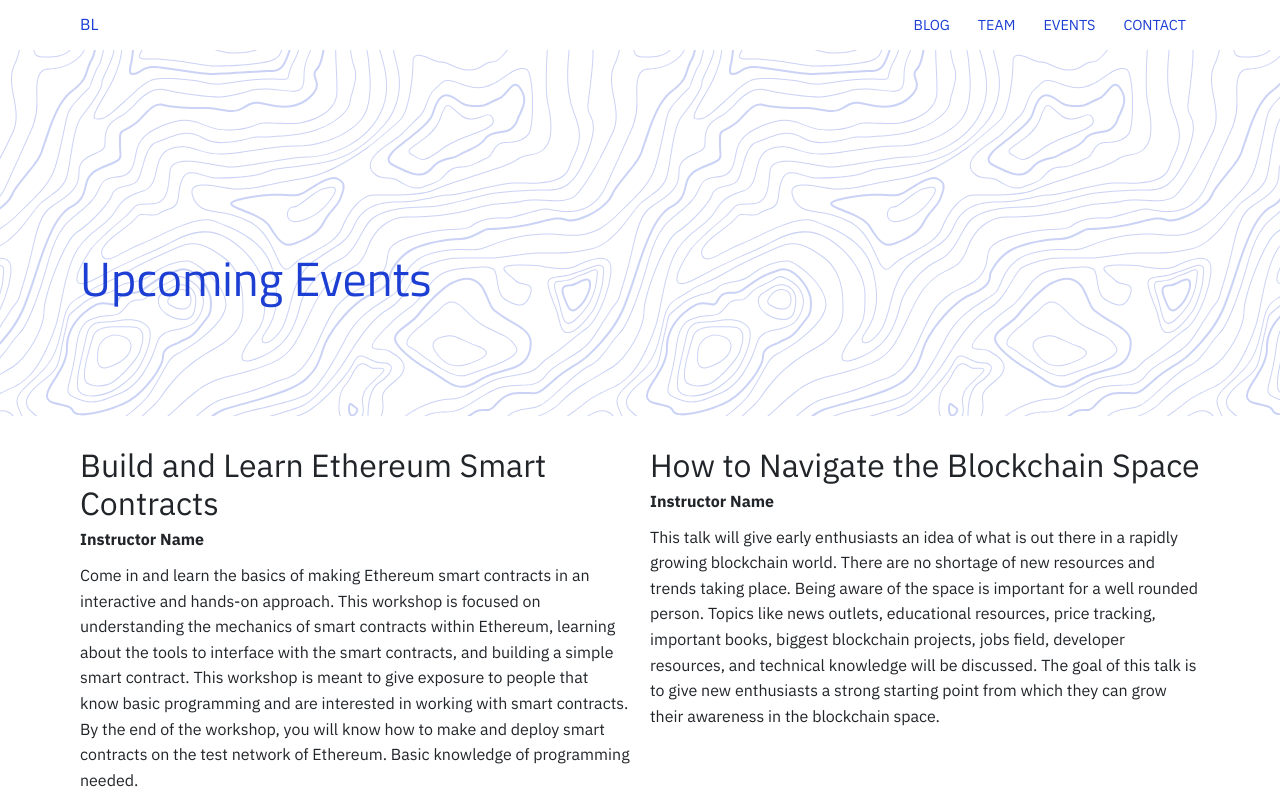
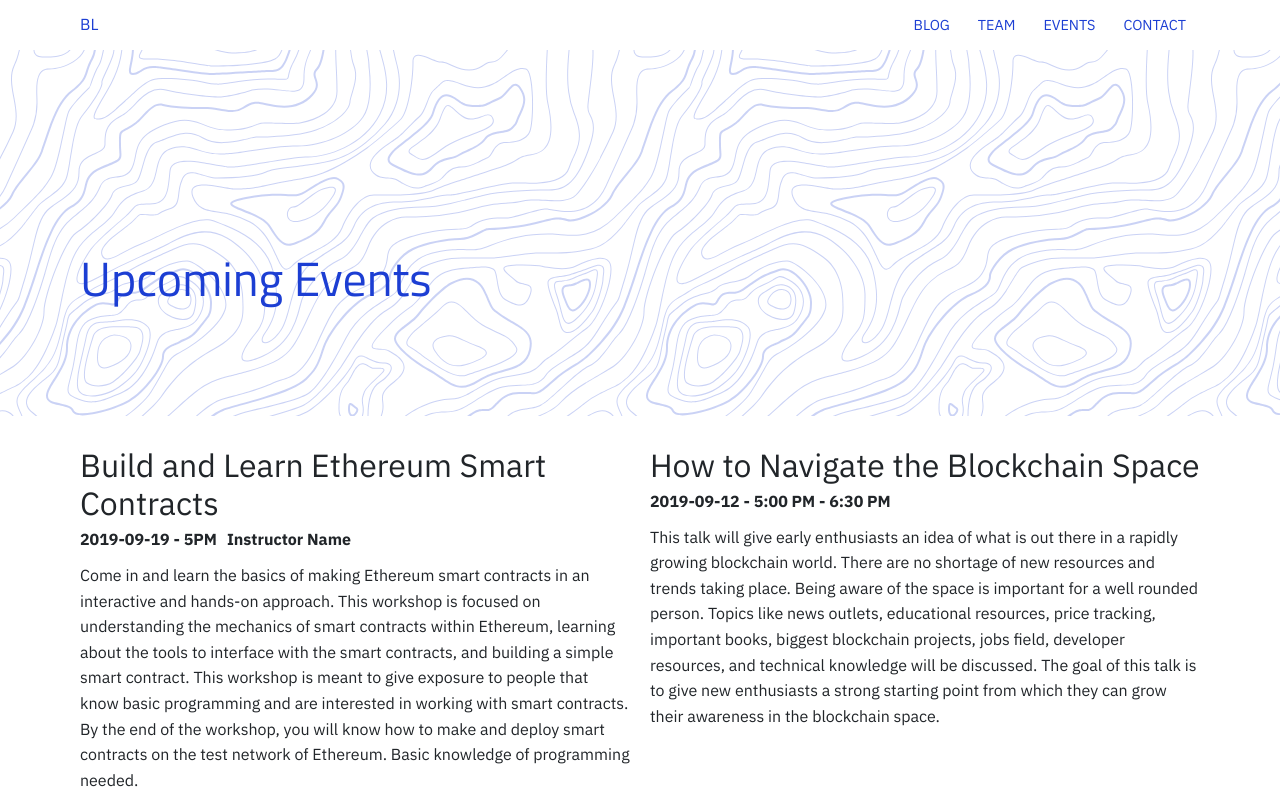
Before and after one commit to AdvaithD/BlockLegion, a Gatsby site: page /events in a window 1280 px wide. Shown: the top 812 px of the page. Built offline with nearby package versions, Linux system fonts and the light colour scheme; Gatsby itself is replaced by a stand-in of ours.

Commit message:
events date and time added

```diff
--- a/src/components/Call.js
+++ b/src/components/Call.js
@@ -24,7 +24,7 @@ const Call = props => (
     {props.button && (
       <div className="call-box-bottom">
       <Link className="button button-primary mt-2" to="/events">
-      <a href="https://discord.gg/3YFTR5K" style={{ color: '#fff' }}>JOIN OUR DISCORD SERVER!</a>
+      <a href="https://discord.gg/3YFTR5K" style={{ color: '#fff', textDecoration: 'none' }}>JOIN OUR DISCORD SERVER!</a>
       </Link>
 
       </div>
--- a/src/pages/events/blockchain-fundamentals.md
+++ b/src/pages/events/blockchain-fundamentals.md
@@ -1,12 +1,12 @@
 ---
 path: '/events/blockchain-fundamentals'
 title: 'How to Navigate the Blockchain Space'
-date: 2019-09-12
+date: '2019-09-12'
 draft: false
 image: ''
 businessurl: ''
 time: '5:00 PM - 6:30 PM'
-name: 'Instructor Name'
+names: 'Instructor Name'
 business: 'Lion Creative'
 jobtitle: 'Creative Director'
 ---
--- a/src/pages/events/index.js
+++ b/src/pages/events/index.js
@@ -30,6 +30,9 @@ const Testimonials = (props) => {
                   <h2 className="testimonials-title">
                     {edge.node.frontmatter.title}
                   </h2>
+                  <p className="testimonials-name">
+                    {edge.node.frontmatter.date} - {edge.node.frontmatter.time}
+                  </p>
                   <p className="testimonials-name">
                     {edge.node.frontmatter.name}
                   </p>
--- a/src/pages/events/introduction-to-ethereum.md
+++ b/src/pages/events/introduction-to-ethereum.md
@@ -1,7 +1,7 @@
 ---
 path: '/events/introduction-to-ethereum'
 title: 'Build and Learn Ethereum Smart Contracts'
-date: 2019-09-19
+date: '2019-09-19'
 time: '5PM'
 draft: false
 image: ''
--- a/src/pages/team/index.js
+++ b/src/pages/team/index.js
@@ -1,5 +1,6 @@
 import React from 'react';
 import { graphql } from 'gatsby';
+import { Link } from 'gatsby'
 import SEO from '../../components/SEO';
 import Layout from '../../layouts/index';
 
@@ -44,7 +45,9 @@ const Team = (props) => {
                   </div>
                   <div className="card-right">
                     <h2 className="card-title">
+                    <Link to={edge.node.frontmatter.path}>
                       {edge.node.frontmatter.title}
+                    </Link>
                     </h2>
                     <ul className="card-meta">
                       <li>
```
